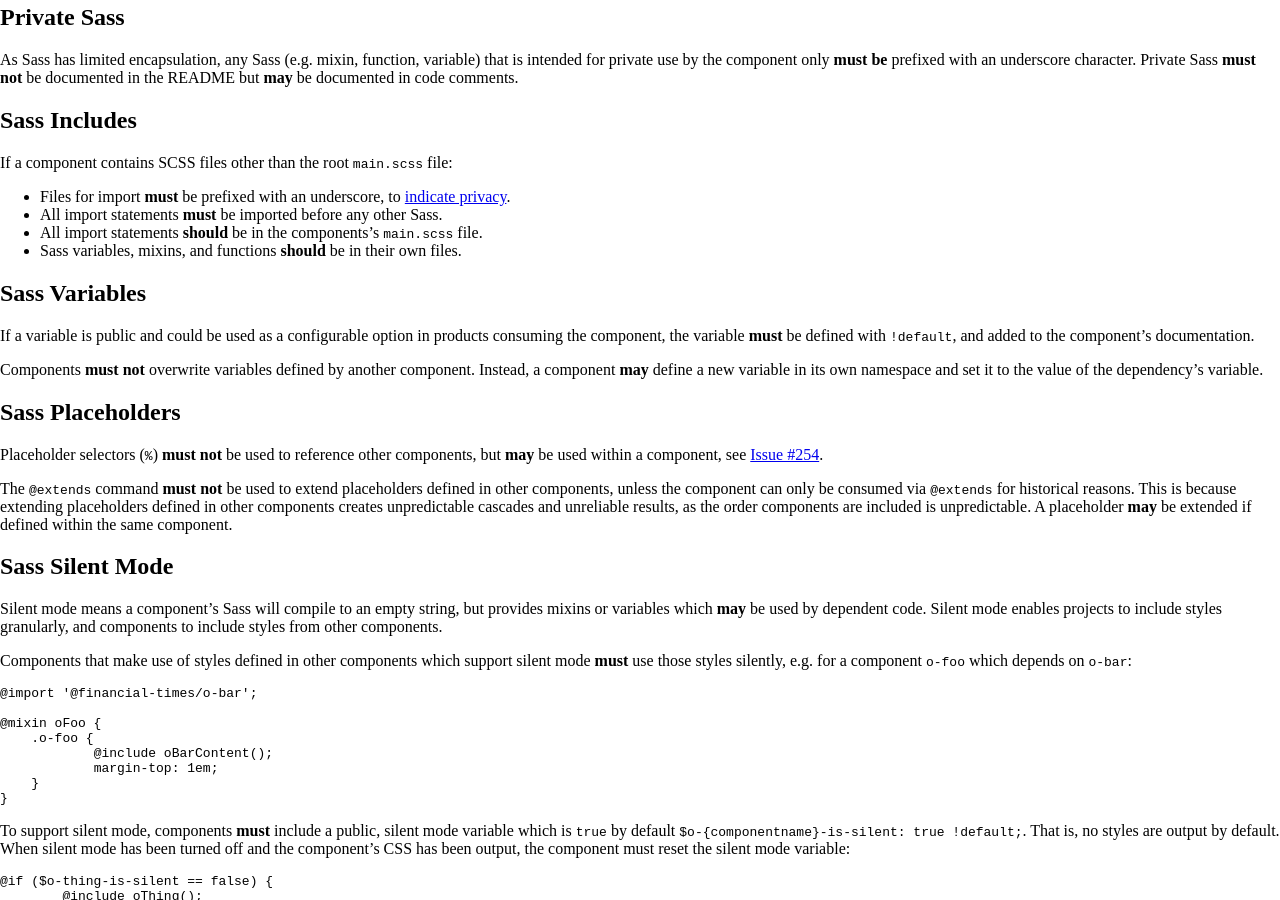
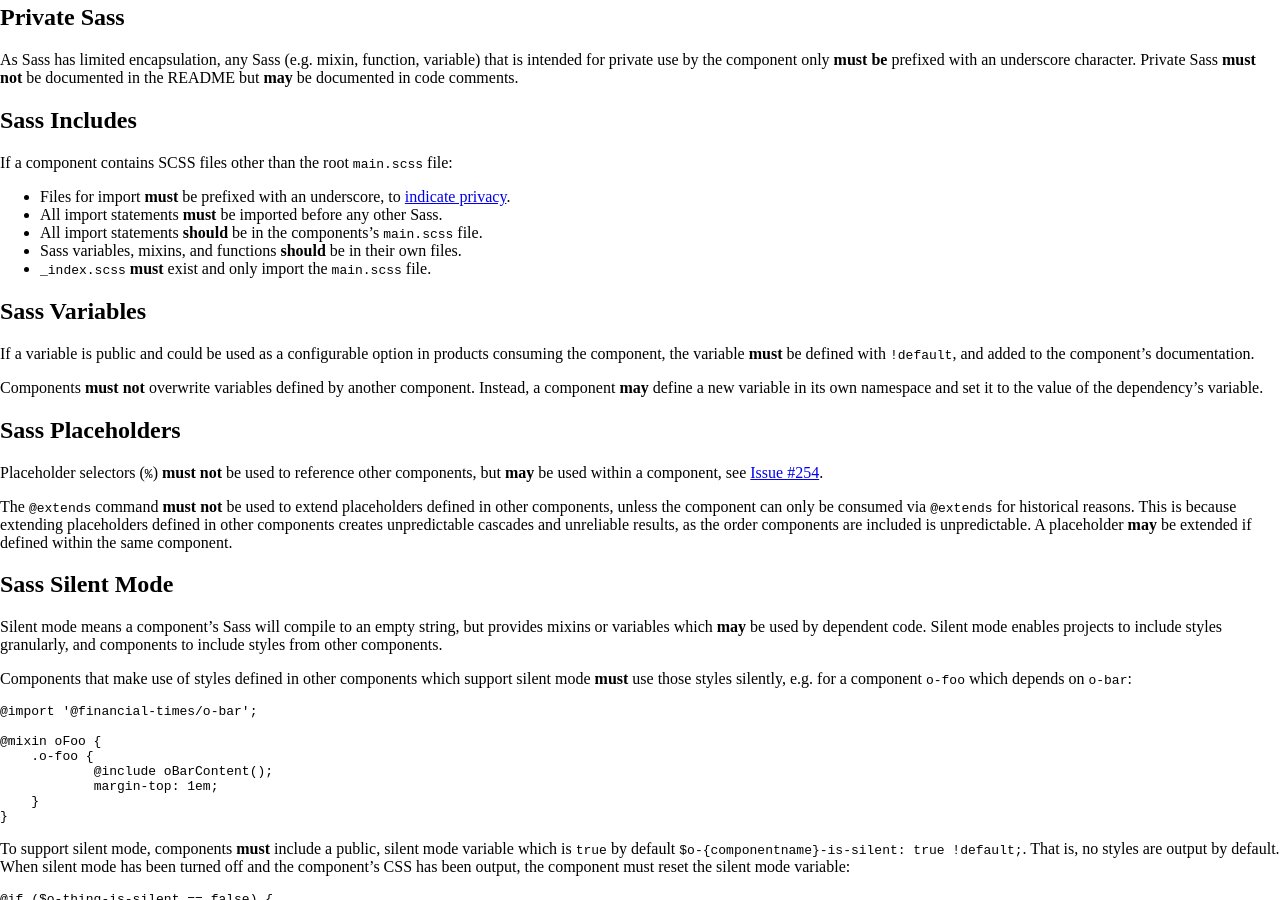
Before and after one commit to Financial-Times/origami-website, a Jekyll site: the page built from _specification-v1/sass.md, in a window 1280 px wide and 900 px high, scrolled down 1876 px. Built offline with Jekyll 4.4.1, drawn with Linux system fonts in a browser that asks for light colours; a style sheet for code colours, icons or effects is not loaded.

Commit message:
Require `_index.scss` files in each component which has sass

```diff
--- a/_specification-v1/sass.md
+++ b/_specification-v1/sass.md
@@ -97,6 +97,7 @@ If a component contains SCSS files other than the root `main.scss` file:
 - All import statements **must** be imported before any other Sass.
 - All import statements **should** be in the components’s `main.scss` file.
 - Sass variables, mixins, and functions **should** be in their own files.
+- `_index.scss` **must** exist and only import the `main.scss` file.
 
 ## Sass Variables
 
```
